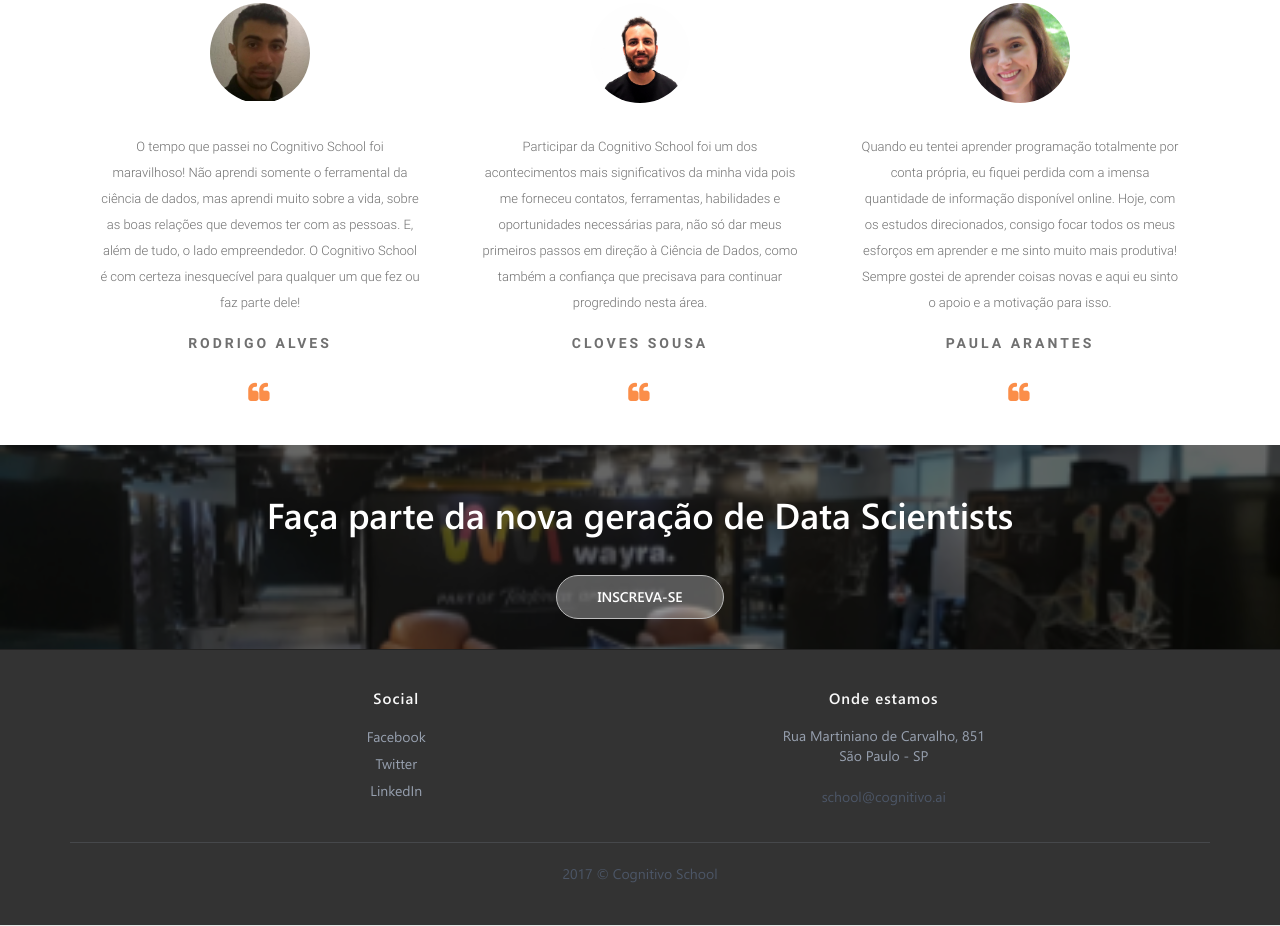
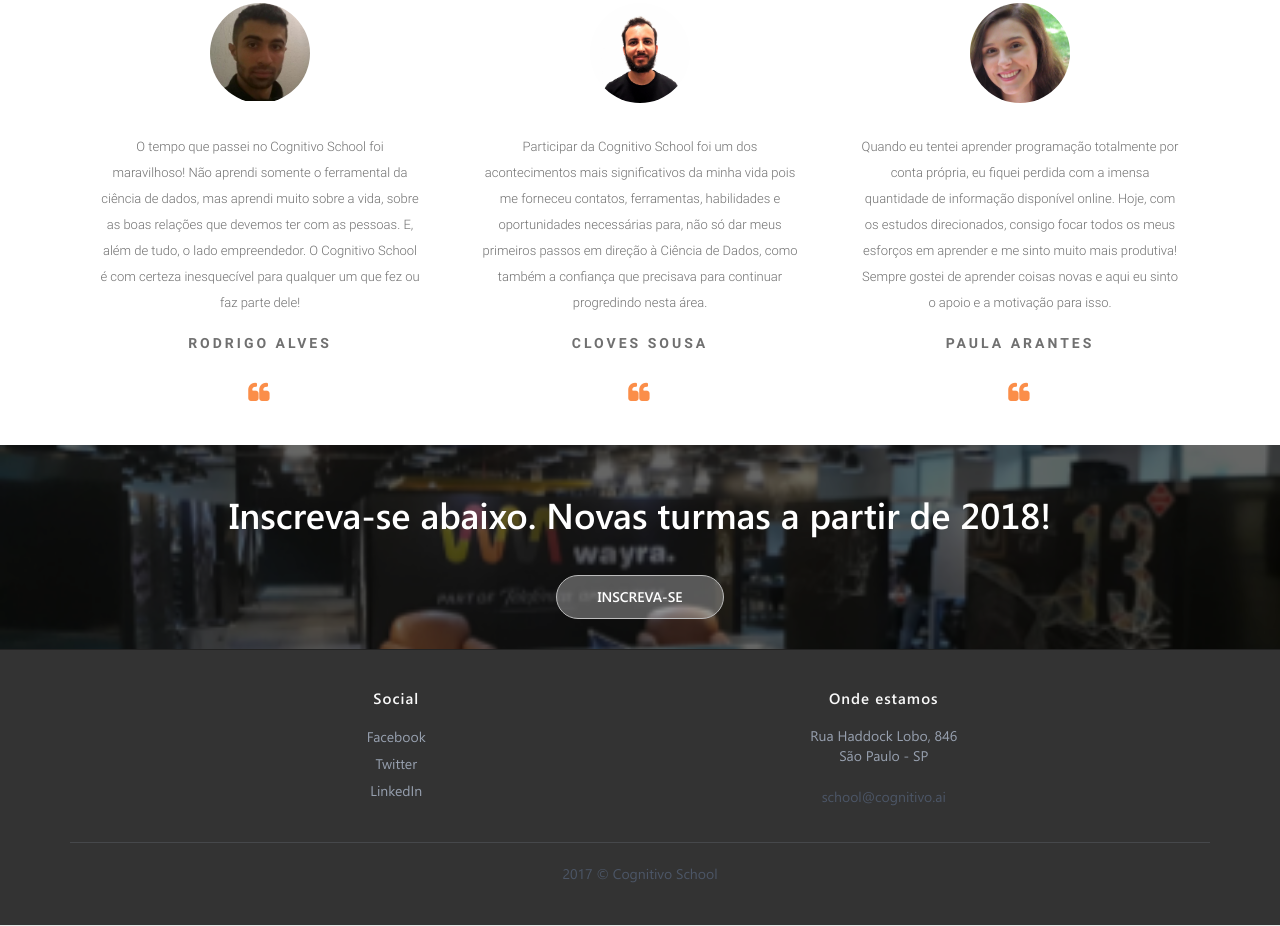
Before and after one commit to cognitivo-ai/cognitivo-ai.github.io, a plain HTML site: page index.html in a window 1280 px wide. Shown: the part 1835-2761 px from the top of the page. Drawn offline with Linux system fonts and the light colour scheme.

Commit message:
Pequenas alterações no footer

```diff
--- a/index.html
+++ b/index.html
@@ -263,7 +263,8 @@
     <div class="container">
       <div class="row text-center">
          <div class="col-sm-10 col-sm-offset-1">
-          <h1 class="animated fadeInDown wow" data-wow-delay=".3s">Fa&ccedil;a parte da nova gera&ccedil;&atilde;o de Data Scientists</h1>
+          <!--h1 class="animated fadeInDown wow" data-wow-delay=".3s">Fa&ccedil;a parte da nova gera&ccedil;&atilde;o de Data Scientists</h1-->
+          <h1 class="animated fadeInDown wow" data-wow-delay=".3s">Inscreva-se abaixo. Novas turmas a partir de 2018!</h1>
           <a href="https://docs.google.com/a/cognitivo.ai/forms/d/e/1FAIpQLSdPpxIj5qKjGY1n_BhezibuEQ8sva_hRH9fDnf0XJlTM8Za7g/viewform" target="_blank" class="btn btn-custom btn-rnd animated fadeInDown wow" data-wow-delay=".5s">Inscreva-se</a>
          </div>
       </div>
@@ -286,7 +287,7 @@
         <div class="col-sm-3">
           <h5>Onde estamos</h5>
           <address>
-            Rua Martiniano de Carvalho, 851<br>
+            Rua Haddock Lobo, 846<br>
             São Paulo - SP<br>
           </address>
           school@cognitivo.ai<br/>
```
